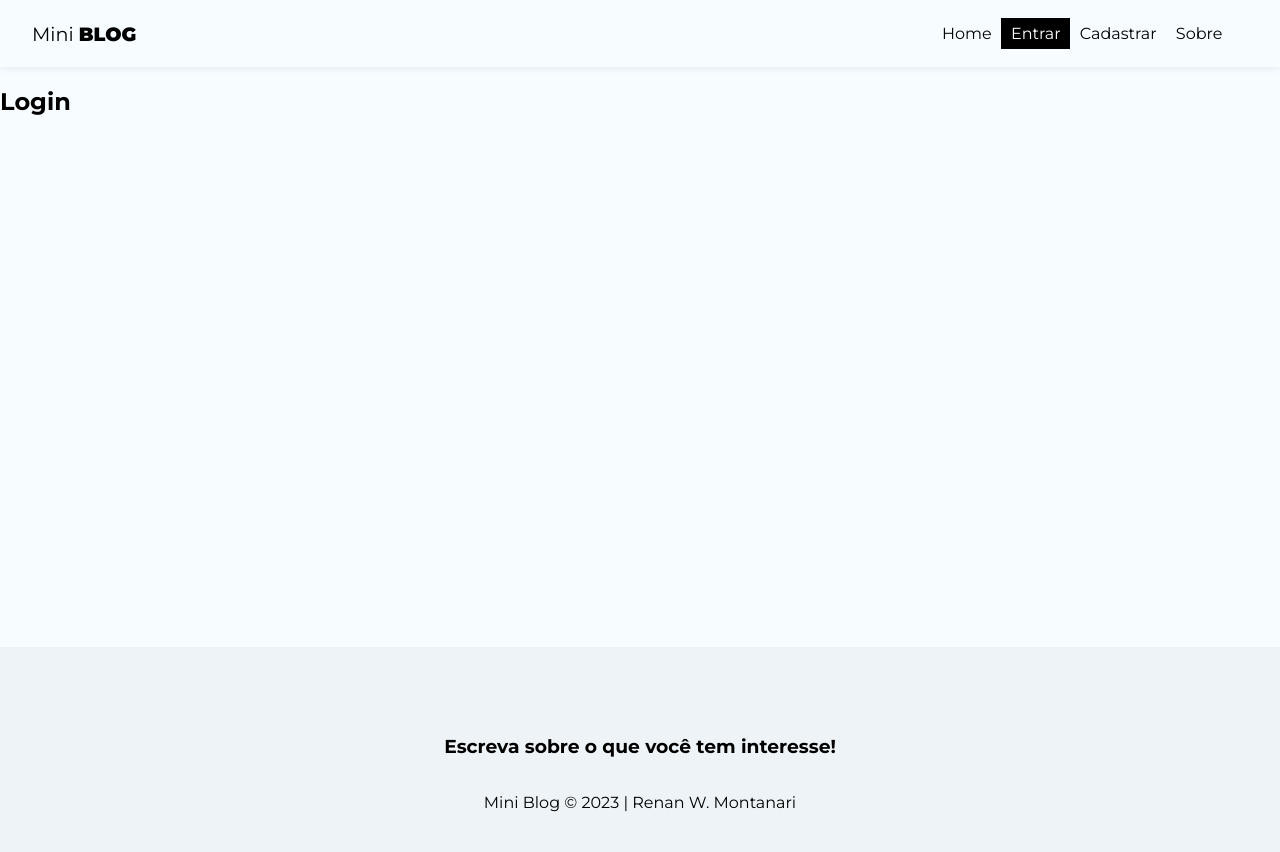
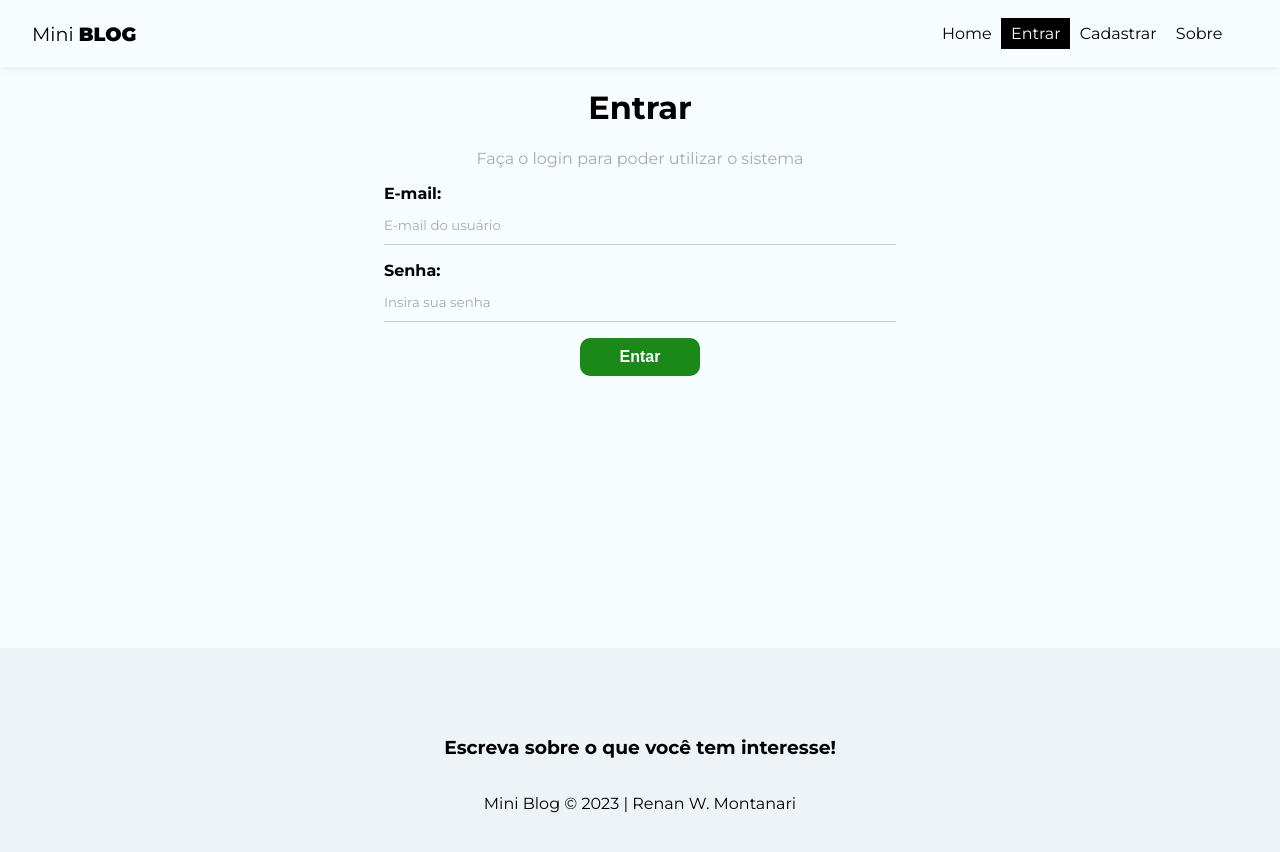
Before and after one commit to renawmontanari/mini-blog, a React (Create React App) app in the folder miniblog/: page /login in a window 1280 px wide. Shown: the top 852 px of the page. Built offline with nearby package versions, Linux system fonts and the light colour scheme; no server answers.

Commit message:
miniblog

```diff
--- a/miniblog/src/components/Navbar.js
+++ b/miniblog/src/components/Navbar.js
@@ -9,6 +9,7 @@
 const Navbar = () => {
 
   const { user } = useAuthValue();
+  const { logout } = useAuthentication();
 
   return (
     <nav className={styles.navbar}>
@@ -71,6 +72,11 @@
                     Sobre
                 </NavLink>
             </li>
+            {user && (
+                <li>
+                    <button onClick={logout}>Sair</button>
+                </li>
+            )}
         </ul>
     </nav>
   );
--- a/miniblog/src/hooks/useAuthentication.js
+++ b/miniblog/src/hooks/useAuthentication.js
@@ -70,6 +70,40 @@
 
     };
 
+    // Logout - Sign out
+    const logout = () => {
+        checkIfIsCancelled();
+
+        signOut(auth);
+    };
+
+    // Login - Sign in
+    const login = async(data) => {
+
+        checkIfIsCancelled();
+
+        setLoading(true);
+        setError(false);
+
+        try {
+            await signInWithEmailAndPassword(auth, data.email, data.password);
+            setLoading(false);
+        } catch (error) {
+            let systemErrorMessage;
+
+            if(error.message.includes("user-not-found")) {
+                systemErrorMessage = "Usuário não encontrado.";
+            } else if (error.message.includes("wrong-password")) {
+                systemErrorMessage = "Senha incorreta.";
+            } else {
+                systemErrorMessage = "Ocorreu um erro, por favor tente mais tarde.";
+            }
+
+            setError(systemErrorMessage);
+            setLoading(false);
+        }
+    }
+
     useEffect(() => {
         return () => setCancelled(true);
     }, []);
@@ -79,5 +113,7 @@
         createUser,
         error,
         loading,
+        logout,
+        login,
     };
 };
--- a/miniblog/src/pages/Login/Login.js
+++ b/miniblog/src/pages/Login/Login.js
@@ -1,10 +1,69 @@
 
 import styles from "./Login.module.css";
 
+import { useState, useEffect } from "react";
+
+import { useAuthentication } from "../../hooks/useAuthentication";
+
 const Login = () => {
+  const [email, setEmail] = useState("");
+  const [password, setPassword] = useState("");
+  const [error, setError] = useState("");
+
+  const { login, error: authError, loading } = useAuthentication();
+
+  const handleSubmit = async (e) => {
+    e.preventDefault();
+
+    setError("");
+
+    const user = {
+      email,
+      password
+    }
+
+    const res = await login(user);
+
+    console.log(res);
+  };
+
+  useEffect(() => {
+    if (authError) {
+      setError(authError);
+    }
+  }, [authError]);
+
   return (
-    <div>
-        <h2>Login</h2>
+    <div className={styles.login}>
+      <h1>Entrar</h1>
+      <p>Faça o login para poder utilizar o sistema</p>
+      <form onSubmit={handleSubmit}>
+        <label>
+          <span>E-mail:</span>
+          <input
+            type="email"
+            name="email"
+            required
+            placeholder="E-mail do usuário"
+            value={email}
+            onChange={(e) => setEmail(e.target.value)}
+          />
+        </label>
+        <label>
+          <span>Senha:</span>
+          <input
+            type="password"
+            name="password"
+            required
+            placeholder="Insira sua senha"
+            value={password}
+            onChange={(e) => setPassword(e.target.value)}
+          />
+        </label>
+        {!loading && <button className="btn">Entar</button>}
+        {loading && <button className="btn" disabled>Aguarde...</button>}
+        {error && <p className="error">{error}</p>}
+      </form>
     </div>
   );
 };
--- a/miniblog/src/pages/Login/Login.module.css
+++ b/miniblog/src/pages/Login/Login.module.css
@@ -0,0 +1,8 @@
+
+.login {
+    text-align: center;
+}
+
+.login p {
+    color: #AAA;
+}
--- a/miniblog/src/pages/Register/Register.js
+++ b/miniblog/src/pages/Register/Register.js
@@ -30,7 +30,7 @@
       return;
     }
 
-    const res = await createUser(user)
+    const res = await createUser(user);
 
     console.log(user);
   };
```
